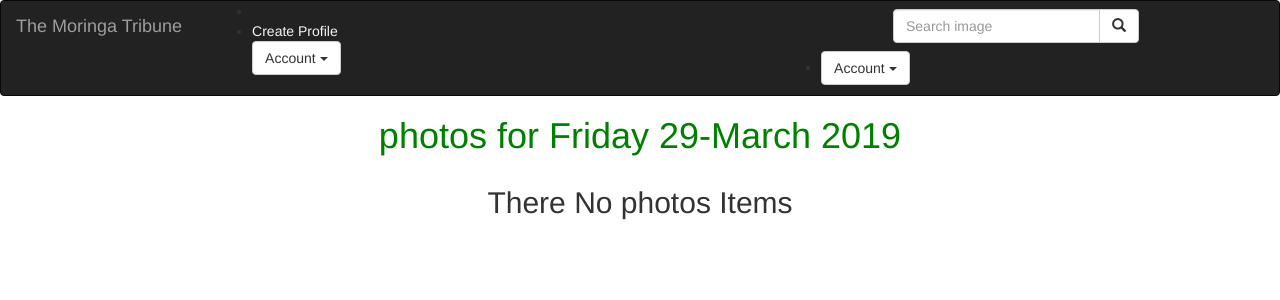
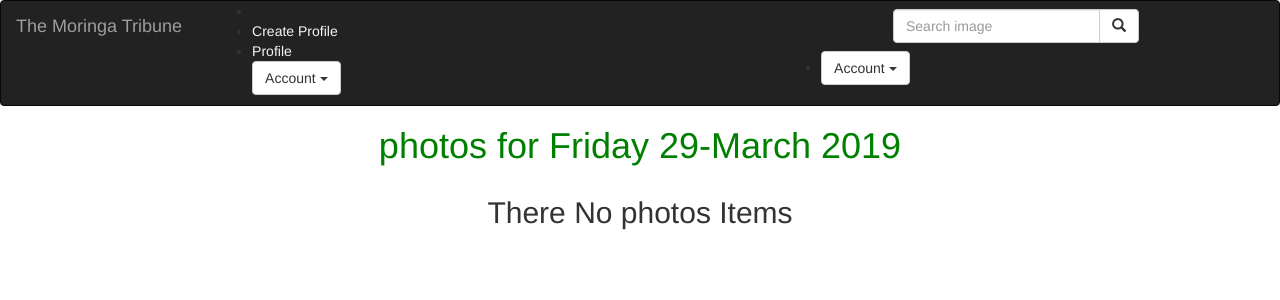
Before and after one commit to tytyne/instaphoto, a Django app: page / in a window 1280 px wide. Shown: the top 300 px of the page. Run offline with Django 3.2, Linux system fonts and the light colour scheme; the visitor is signed in with stand-in values (Sample User, id 1); data that the repository does not hold is empty; some libraries are stand-ins or nearby versions.

Commit message:
add profile

```diff
--- a/photos/templates/navbar.html
+++ b/photos/templates/navbar.html
@@ -28,7 +28,9 @@
                     <li class="nav-item">
                         <a class="nav-link" href="{% url 'upload_profile'%}" style="color:whitesmoke">Create Profile</a>
                     </li>
-
+                    <li class="nav-item">
+                        <a class="nav-link" style="cursor:pointer; color:whitesmoke" href="{% url 'profile' %}">Profile</a>
+                    </li>
                     <a href="#" class="dropdown-toggle btn btn-default" data-toggle="dropdown" role="button" aria-expanded="false">Account
                     <span class="caret"></span>
                 </a>
--- a/photos/urls.py
+++ b/photos/urls.py
@@ -11,6 +11,7 @@ urlpatterns=[
     url(r'^image/(\d+)',views.image,name ='image'),
     url(r'^photo/image$', views.photo_image, name='photo_image'),
     url(r'^upload/profile', views.upload_profile, name='upload_profile'),
+    url(r'^profile/', views.profile, name='profile'),
 
 ]
 if settings.DEBUG:
```
